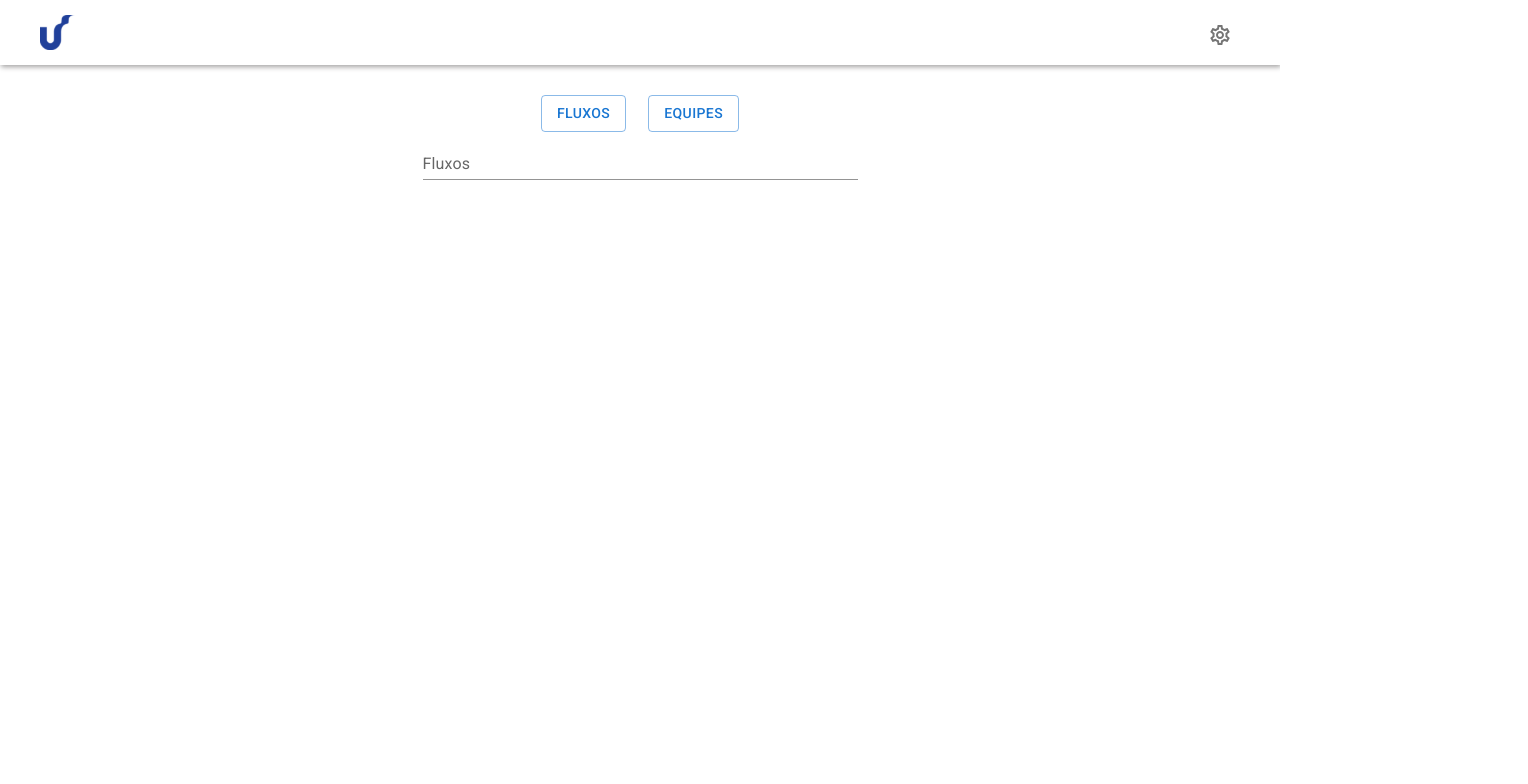
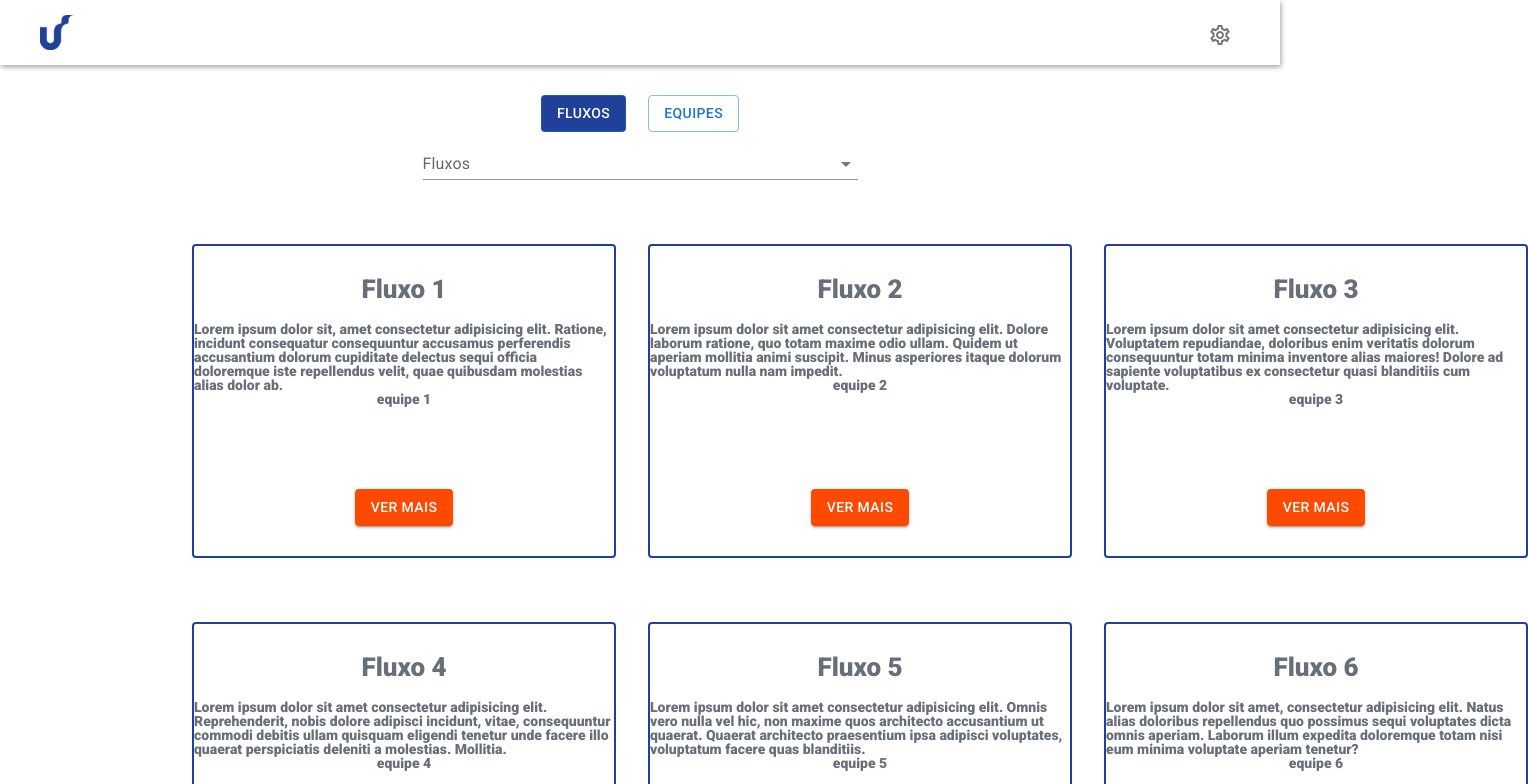
Before and after one commit to unixs-project/frontend, a React (Vite) app: page /home in a window 1280 px wide. Shown: the top 784 px of the page, 1528 px wide, since content can reach past the window. Built offline with nearby package versions, Linux system fonts and the light colour scheme.

Commit message:
feat: creates home page

```diff
--- a/src/components/Card/styles.module.css
+++ b/src/components/Card/styles.module.css
@@ -16,6 +16,7 @@
     justify-content: space-between;
     font-family: Roboto;
     font-weight: 900;
+    margin-bottom: 2rem;
 }
 
 .container {
--- a/src/components/Search/index.jsx
+++ b/src/components/Search/index.jsx
@@ -1,6 +1,7 @@
-import { Autocomplete, Button, TextField } from "@mui/material";
+import { Autocomplete, Button, Stack, TextField } from "@mui/material";
 
 import styles from './styles.module.css'
+import { FlowData } from "../../services/flowData";
 
 export function Search() {
   return(
@@ -9,14 +10,17 @@ export function Search() {
         <Button variant='outlined'>FLuxos</Button>
         <Button variant='outlined'>Equipes</Button>
       </div>
+      <Stack>
         <Autocomplete
           id="disable-close-on-select"
           disableCloseOnSelect
+          options={FlowData.map(card => card.name)}
           renderInput={(params) => (
-          <TextField label="Fluxos" variant="standard"  style={{width: '100%'}}/>
+            <TextField {...params} label="Fluxos" variant="standard"  style={{width: '100%'}}/>
           )}
           style={{width: '435px'}}
         />
+      </Stack>
     </div>
   )
 }
--- a/src/pages/Home/Home.jsx
+++ b/src/pages/Home/Home.jsx
@@ -1,11 +1,100 @@
+import { useState } from "react";
+import Card from "../../components/Card";
 import { Header } from "../../components/Header";
 import { Search } from "../../components/Search";
+import { FlowData } from "../../services/flowData";
+import styles from './styles.module.css'
+import { TeamData } from "../../services/teamData";
+import { Autocomplete, Button, Stack, TextField } from "@mui/material";
 
 export function Home() {
+  const [isFlowSearch, setIsFlowSearch] = useState(true)
+  const [isTeamSearch, setIsTeamSearch] = useState(false)
+
+  const activeButtonStyle = {
+    backgroundColor: '#21409A',
+    color: '#fff'
+  }
+
+  const handleDisplayFlows = () => {
+    setIsFlowSearch(true)
+    setIsTeamSearch(false)
+  }
+
+  const handleDisplayTeams = () => {
+    setIsFlowSearch(false)
+    setIsTeamSearch(true)
+  }
+
+  const renderFlowCards = () => {
+    if (!isFlowSearch) return null
+
+    return (
+      <>
+        {FlowData.map(flow =>
+          <Card
+            key={flow.id}
+            name={flow.name}
+            description={flow.description}
+            teams={flow.teams}
+            />
+        )}
+      </>
+    )
+  }
+
+  const renderTeamCards = () => {
+    if (!isTeamSearch) return null
+
+    return (
+      <>
+        {TeamData.map(team =>
+          <Card
+            key={team.id}
+            name={team.name}
+            />
+        )}
+      </>
+    )
+  }
+
+
   return (
     <div>
       <Header />
-      <Search />
+      <div className={styles.searchContainer}>
+        <div className={styles.searchButtons}>
+          <Button
+            variant='outlined'
+            onClick={handleDisplayFlows}
+            style={isFlowSearch ? activeButtonStyle : {}}
+          >
+            FLuxos
+          </Button>
+          <Button
+          variant='outlined'
+          onClick={handleDisplayTeams}
+          style={isTeamSearch ? activeButtonStyle : {}}
+          >
+            Equipes
+          </Button>
+        </div>
+        <Stack>
+          <Autocomplete
+            id="disable-close-on-select"
+            disableCloseOnSelect
+            options={isFlowSearch ? FlowData.map(flow => flow.name) : TeamData.map(team => team.name)}
+            renderInput={(params) => (
+              <TextField {...params} label="Fluxos" variant="standard"  style={{width: '100%'}}/>
+            )}
+            style={{width: '435px'}}
+          />
+        </Stack>
+      </div>
+      <div className={styles.cardsGrid}>
+        {renderFlowCards()}
+        {renderTeamCards()}
+      </div>
     </div>
   )
 }
--- /dev/null
+++ b/src/pages/Home/styles.module.css
@@ -0,0 +1,20 @@
+.cardsGrid {
+  display: grid;
+  grid-template-columns: 1fr 1fr 1fr;
+  padding: 4rem;
+  gap: 2rem;
+  align-items: center;
+  margin-left: 8rem;
+}
+
+.searchContainer{
+  display: flex;
+  flex-direction: column;
+  align-items: center;
+  padding-top: 1.875rem;
+}
+
+.searchButtons {
+  display: flex;
+  gap: 22px;
+}
--- a/src/views/LoginForm/index.jsx
+++ b/src/views/LoginForm/index.jsx
@@ -46,8 +46,8 @@ export function LoginForm() {
           margin='dense'
           value={email}
           onChange={(e) => handleEmailValidation(e.target.value)}
-          error={!isEmailValid}
-          helperText={!isEmailValid ? 'email inválido' : ''}
+          error={!isEmailValid && email !== ''}
+          helperText={!isEmailValid && email !== '' ? 'email inválido' : ''}
         />
         <TextField
           label='Senha'
@@ -57,8 +57,8 @@ export function LoginForm() {
           margin='dense'
           value={password}
           onChange={(e) => handlePasswordValidation(e.target.value)}
-          error={!isPasswordValid}
-          helperText={!isPasswordValid ? 'senha inválida' : ''}
+          error={!isPasswordValid && password !== ''}
+          helperText={!isPasswordValid && password !== '' ? 'senha inválida' : ''}
         />
         <a href='/recover-password' className={styles.link}>
           Esqueceu sua senha?
```
Also changed, not shown: src/components/Card/index.jsx (+3 -5 lines), src/pages/Home/styles.modules.css (deleted). Lines whose indentation alone changed are shown as unchanged.
